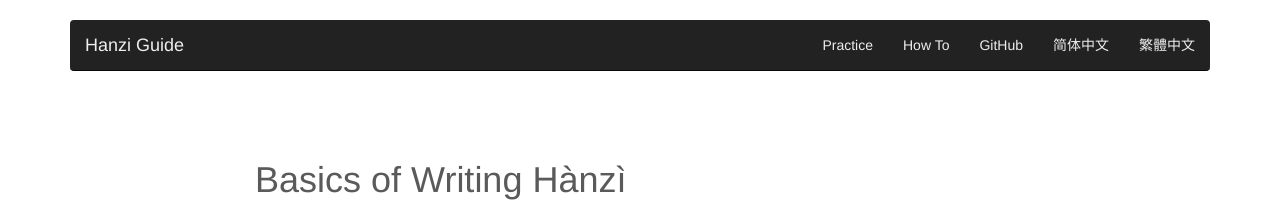
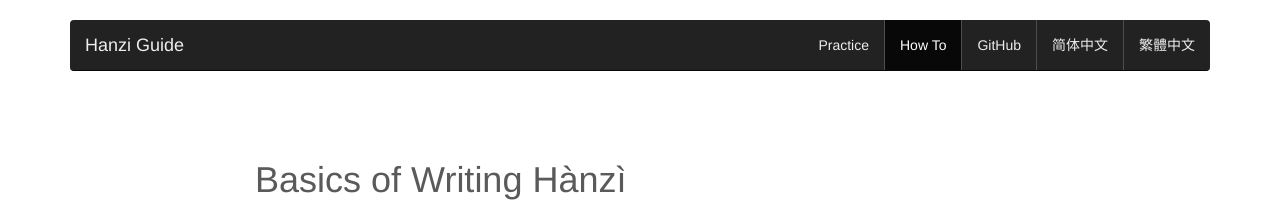
Before and after one commit to yorickreum/hanziguide, a Jekyll site: the page built from howto.html, in a window 1280 px wide. Shown: the top 210 px of the page. Built offline with Jekyll 4.4.1, drawn with Linux system fonts in a browser that asks for light colours.

Commit message:
Add nav separators, active page highlighting, fix OG tags, update howto page

```diff
--- a/_includes/head.html
+++ b/_includes/head.html
@@ -14,14 +14,14 @@
     <!-- Open Graph / Facebook -->
     <meta property="og:type" content="website">
     <meta property="og:url" content="{{ page.url | replace:'index.html','' | prepend: site.baseurl | prepend: site.url }}">
-    <meta property="og:title" content="{% if page.title %}{{ page.title }} - {{ site.title }}{% else %}{{ site.title }}{% endif %}">
+    <meta property="og:title" content="{% if page.title %}{{ page.title }}{% else %}{{ site.title }}{% endif %}">
     <meta property="og:description" content="{{ site.description }}">
     <meta property="og:image" content="{{ site.url }}/assets/images/webpage-image.png">
 
     <!-- Twitter -->
     <meta property="twitter:card" content="summary_large_image">
     <meta property="twitter:url" content="{{ page.url | replace:'index.html','' | prepend: site.baseurl | prepend: site.url }}">
-    <meta property="twitter:title" content="{% if page.title %}{{ page.title }} - {{ site.title }}{% else %}{{ site.title }}{% endif %}">
+    <meta property="twitter:title" content="{% if page.title %}{{ page.title }}{% else %}{{ site.title }}{% endif %}">
     <meta property="twitter:description" content="{{ site.description }}">
     <meta property="twitter:image" content="{{ site.url }}/assets/images/webpage-image.png">
 
--- a/_layouts/default.cn.html
+++ b/_layouts/default.cn.html
@@ -18,12 +18,12 @@
               <span class="icon-bar"></span>
               <span class="icon-bar"></span>
             </button>
-            <a class="navbar-brand" href="/cn/">Hanzi Guide</a>
+            <a class="navbar-brand" href="/cn/">汉字指南 Hanzi Guide</a>
           </div>
           <div id="navbar" class="navbar-collapse collapse">
             <ul class="nav navbar-nav navbar-right">
-              <li><a href="/cn/">{{ t.nav.practice }}</a></li>
-              <li><a href="/howto/">{{ t.nav.howto }}</a></li>
+              <li{% if page.url == '/cn/' or page.url == '/cn/index.html' %} class="active"{% endif %}><a href="/cn/">{{ t.nav.practice }}</a></li>
+              <li{% if page.url contains '/howto' %} class="active"{% endif %}><a href="/howto/">{{ t.nav.howto }}</a></li>
               <li><a href="https://github.com/yorickreum/hanziguide">{{ t.nav.github }}</a></li>
               <li><a href="/tw/">繁</a></li>
               <li><a href="/">EN</a></li>
--- a/_layouts/default.html
+++ b/_layouts/default.html
@@ -22,8 +22,8 @@
           </div>
           <div id="navbar" class="navbar-collapse collapse">
             <ul class="nav navbar-nav navbar-right">
-              <li><a href="/">{{ t.nav.practice }}</a></li>
-              <li><a href="/howto/">{{ t.nav.howto }}</a></li>
+              <li{% if page.url == '/' or page.url == '/index.html' %} class="active"{% endif %}><a href="/">{{ t.nav.practice }}</a></li>
+              <li{% if page.url contains '/howto' %} class="active"{% endif %}><a href="/howto/">{{ t.nav.howto }}</a></li>
               <li><a href="https://github.com/yorickreum/hanziguide">{{ t.nav.github }}</a></li>
               <li><a href="/cn/">简体中文</a></li>
               <li><a href="/tw/">繁體中文</a></li>
--- a/_layouts/default.zh-Hant.html
+++ b/_layouts/default.zh-Hant.html
@@ -18,12 +18,12 @@
               <span class="icon-bar"></span>
               <span class="icon-bar"></span>
             </button>
-            <a class="navbar-brand" href="/tw/">Hanzi Guide</a>
+            <a class="navbar-brand" href="/tw/">漢字指南 Hanzi Guide</a>
           </div>
           <div id="navbar" class="navbar-collapse collapse">
             <ul class="nav navbar-nav navbar-right">
-              <li><a href="/tw/">{{ t.nav.practice }}</a></li>
-              <li><a href="/howto/">{{ t.nav.howto }}</a></li>
+              <li{% if page.url == '/tw/' or page.url == '/tw/index.html' %} class="active"{% endif %}><a href="/tw/">{{ t.nav.practice }}</a></li>
+              <li{% if page.url contains '/howto' %} class="active"{% endif %}><a href="/howto/">{{ t.nav.howto }}</a></li>
               <li><a href="https://github.com/yorickreum/hanziguide">{{ t.nav.github }}</a></li>
               <li><a href="/cn/">简</a></li>
               <li><a href="/">EN</a></li>
--- a/css/main.scss
+++ b/css/main.scss
@@ -123,3 +123,15 @@ $on-laptop:        800px;
 #speed-slider::-ms-thumb {
   background: $brand-color;
 }
+
+// Navigation styling
+@media (min-width: 768px) {
+  .navbar-nav > li:not(:last-child) {
+    border-right: 1px solid rgba(255, 255, 255, 0.2);
+  }
+  .navbar-nav > li.active > a,
+  .navbar-nav > li.active > a:hover,
+  .navbar-nav > li.active > a:focus {
+    background-color: transparent;
+  }
+}
--- a/howto.html
+++ b/howto.html
@@ -1,6 +1,6 @@
 ---
 layout: default
-title: How to Write Hanzi - Basics of Chinese Character Writing
+title: How to Write Chinese Characters - Basics
 permalink: /howto/
 ---
 
```
